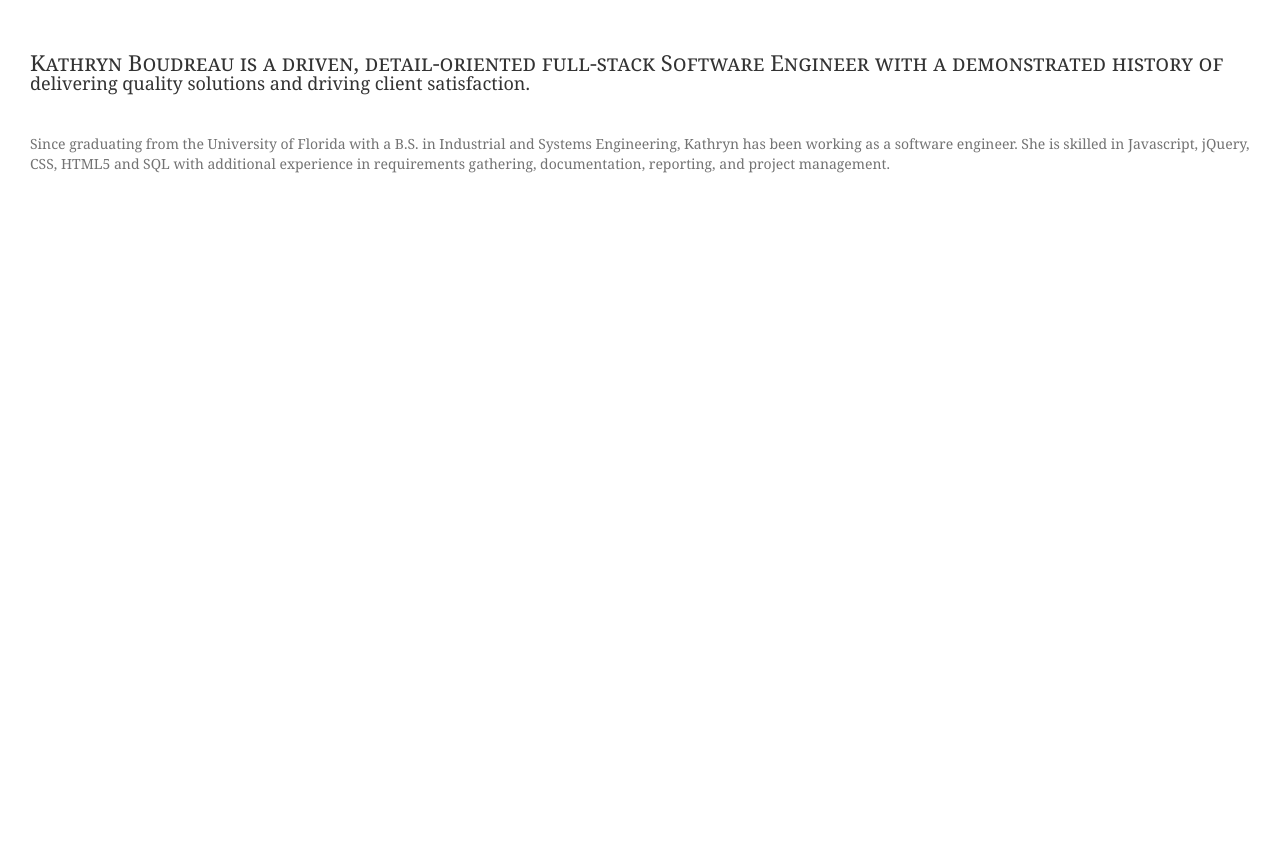
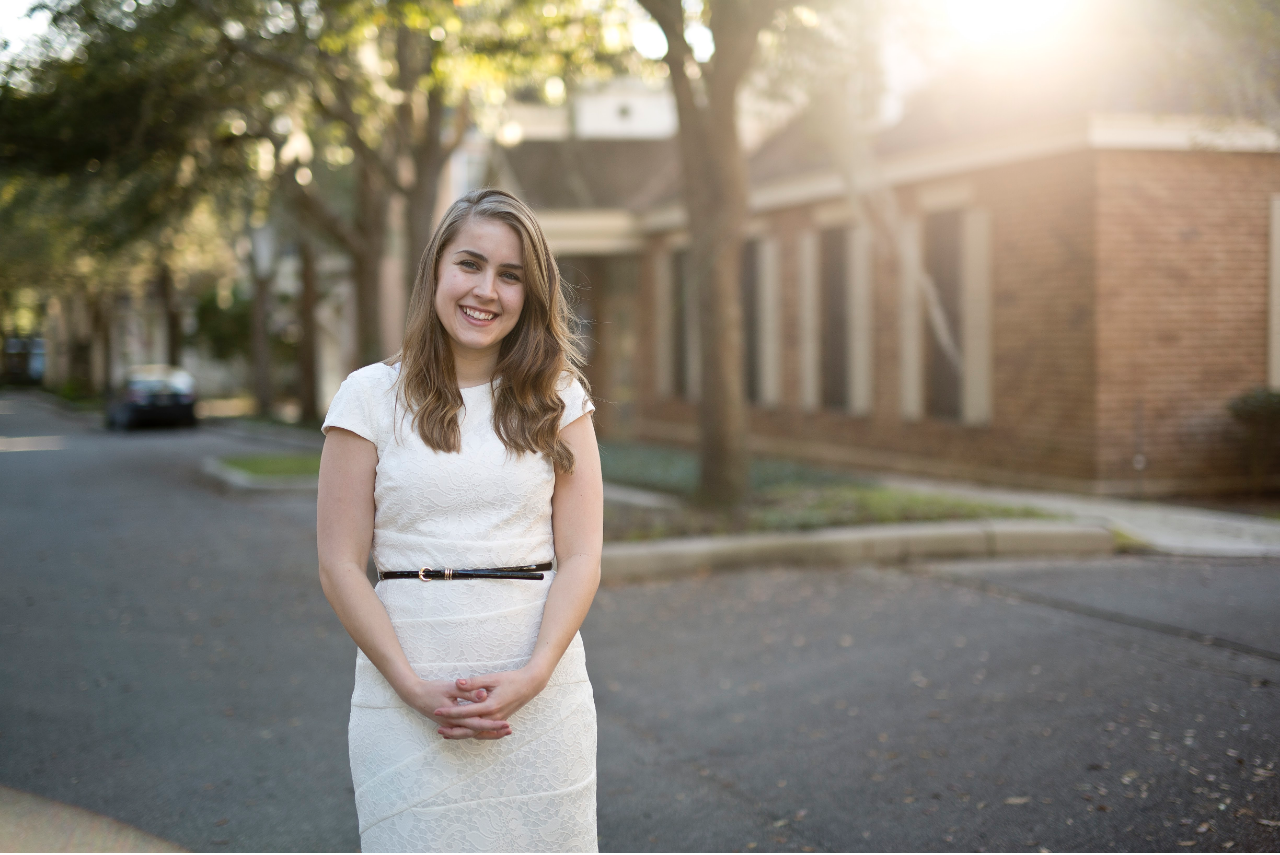
Before and after one commit to kdboudreau/kdboudreau.github.io, an Angular app: page / in a window 1280 px wide. Shown: the top 855 px of the page. Before the commit the page ends 800 px from the top, so only its background shows below. Built offline with nearby package versions, Linux system fonts and the light colour scheme.

Commit message:
mostly formatting main picture

```diff
--- a/src/app/app.component.css
+++ b/src/app/app.component.css
@@ -1,15 +1,14 @@
 @media screen and (max-device-width: 999px) {
-  .page-layout {
+  app-header, app-portfolio {
     width: 100%;
-    height:100%
   }
 }
 
 @media screen and (min-device-width: 1000px) {
-  .page-layout {
+  app-header, app-portfolio {
     width: 49%;
-    height:100%;
     display: inline-block;
+    vertical-align: top;
   }
 }
 
@@ -17,6 +16,11 @@
    font-family: 'adriane', Georgia, serif;
  }
 
-app-root, app-header {
+app-root, app-header, app-portfolio {
   height: 100%;
 }
+
+.page-layout {
+  width: 100%;
+  height: 100%
+}
--- a/src/app/header/header.component.html
+++ b/src/app/header/header.component.html
@@ -1,5 +1,5 @@
-<div id="headerComponentDiv" class="page-layout" style="position:relative;">
-  <div style="position:absolute; width:100%; height:100%; top:0; left:0">
+<div id="headerComponentDiv" class="page-layout">
+  <div>
     <img class="picture-self" src="assets/images/KathrynEngagement.jpg">
   </div>
 </div>
```
